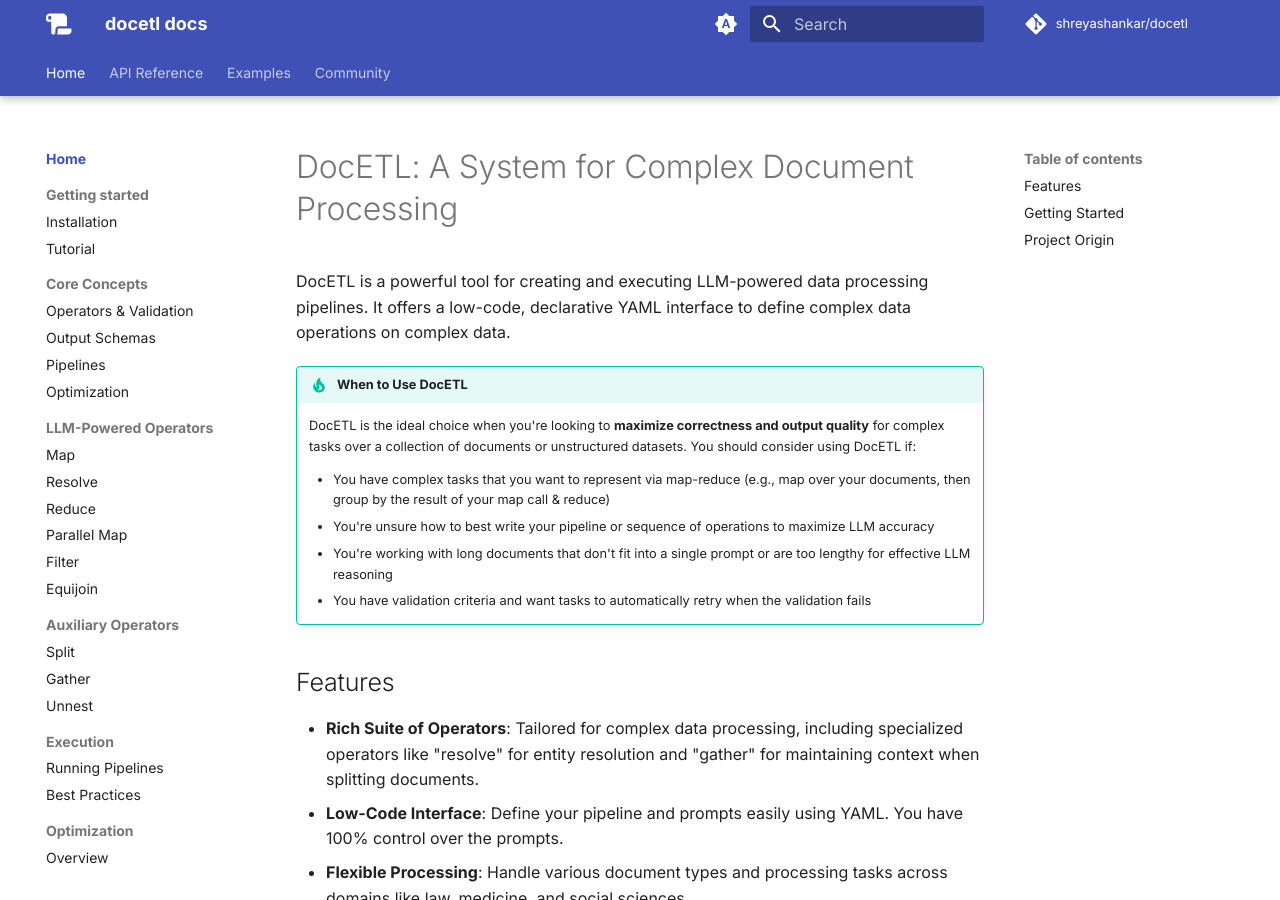
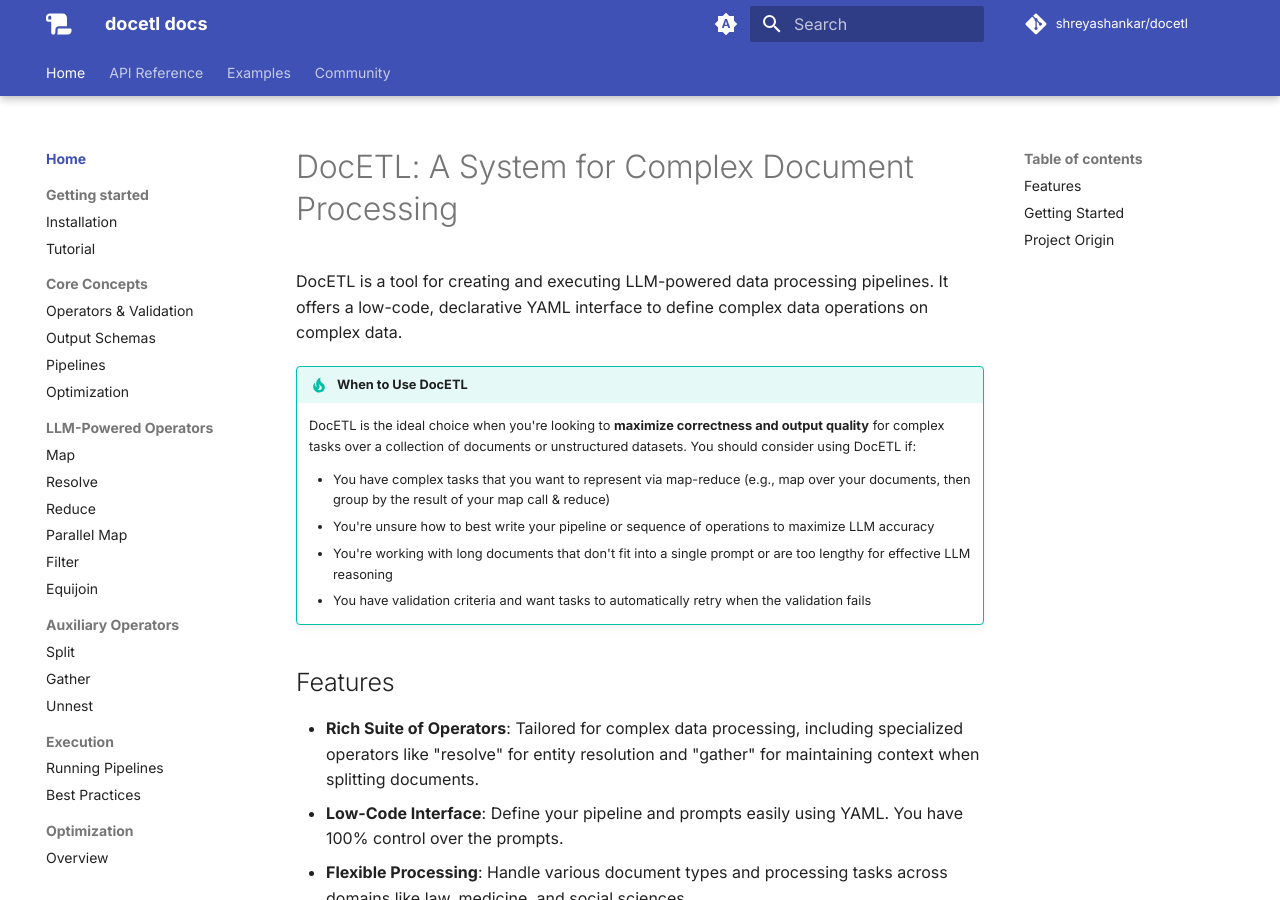
Before and after one commit to ucbepic/docetl, an MkDocs documentation site: the page built from docs/index.md, in a window 1280 px wide and 900 px high. Built offline with MkDocs 1.6.1 and Material for MkDocs 9.7.7, drawn with Linux system fonts in a browser that asks for light colours; comment, search, counter and statistics services are not loaded.

Commit message:
Update docs

```diff
--- a/docs/index.md
+++ b/docs/index.md
@@ -1,6 +1,6 @@
 # DocETL: A System for Complex Document Processing
 
-DocETL is a powerful tool for creating and executing LLM-powered data processing pipelines. It offers a low-code, declarative YAML interface to define complex data operations on complex data.
+DocETL is a tool for creating and executing LLM-powered data processing pipelines. It offers a low-code, declarative YAML interface to define complex data operations on complex data.
 
 !!! tip "When to Use DocETL"
 
```
Also changed, not shown: README.md (+1 -1 lines), docs/optimization/overview.md (+1 -1 lines).
